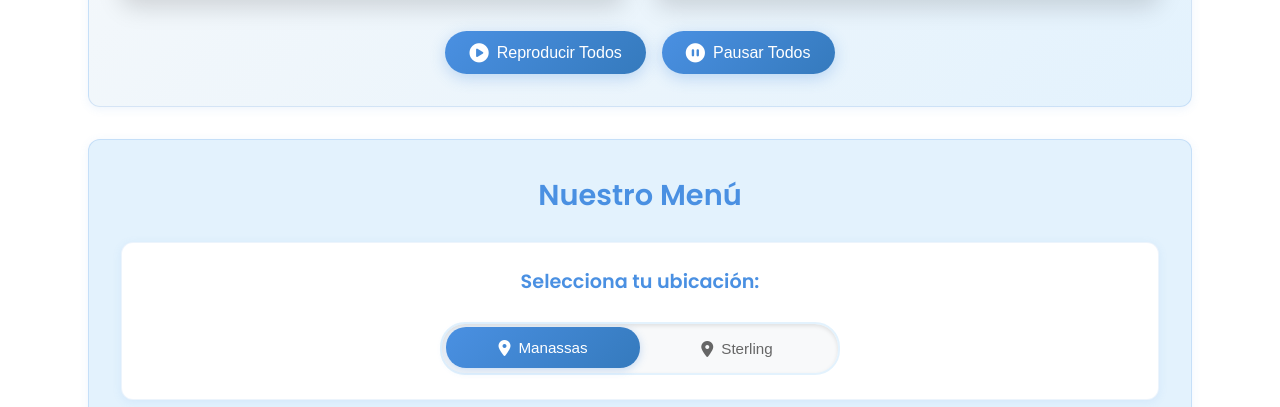
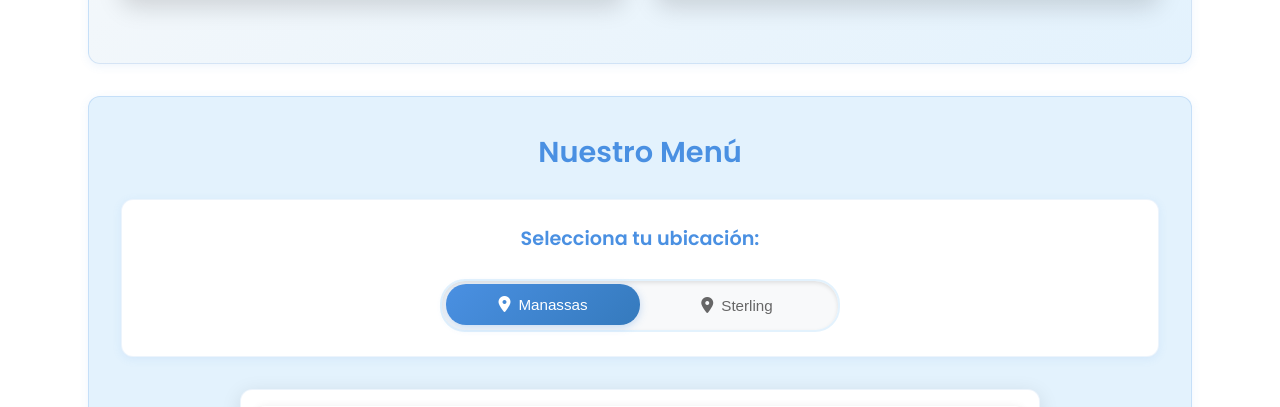
Before and after one commit to cristianchihuan/Warike, a Flask app: page / in a window 1280 px wide. Shown: the part 825-1232 px from the top of the page. Run offline with Flask 3, Linux system fonts and the light colour scheme.

Commit message:
fixed display issues in the videos

```diff
--- a/templates/index.html
+++ b/templates/index.html
@@ -83,7 +83,6 @@
                                 class="showcase-video"
                                 controls
                                 preload="metadata"
-                                poster="{{ url_for('static', filename='images/menu/ceviche_peruano.jpg') }}"
                                 data-video="video1">
                                 <source src="{{ url_for('static', filename='images/videos/video1.mp4') }}" type="video/mp4">
                                 Tu navegador no soporta el elemento de video.
@@ -92,10 +91,6 @@
                                 <button class="play-button" data-video="video1">
                                     <i class="fas fa-play"></i>
                                 </button>
-                                <div class="video-info">
-                                    <h4>Nuestra Cocina</h4>
-                                    <p>Conoce el arte culinario peruano</p>
-                                </div>
                             </div>
                         </div>
                     </div>
@@ -106,7 +101,6 @@
                                 class="showcase-video"
                                 controls
                                 preload="metadata"
-                                poster="{{ url_for('static', filename='images/menu/pescado_a_lo_macho.jpg') }}"
                                 data-video="video2">
                                 <source src="{{ url_for('static', filename='images/videos/video2.mp4') }}" type="video/mp4">
                                 Tu navegador no soporta el elemento de video.
@@ -115,24 +109,9 @@
                                 <button class="play-button" data-video="video2">
                                     <i class="fas fa-play"></i>
                                 </button>
-                                <div class="video-info">
-                                    <h4>Sabores Auténticos</h4>
-                                    <p>La tradición peruana en cada bocado</p>
-                                </div>
                             </div>
                         </div>
                     </div>
-                </div>
-
-                <div class="video-controls">
-                    <button class="control-btn" id="playAll">
-                        <i class="fas fa-play-circle"></i>
-                        <span>Reproducir Todos</span>
-                    </button>
-                    <button class="control-btn" id="pauseAll">
-                        <i class="fas fa-pause-circle"></i>
-                        <span>Pausar Todos</span>
-                    </button>
                 </div>
             </section>
 
```
